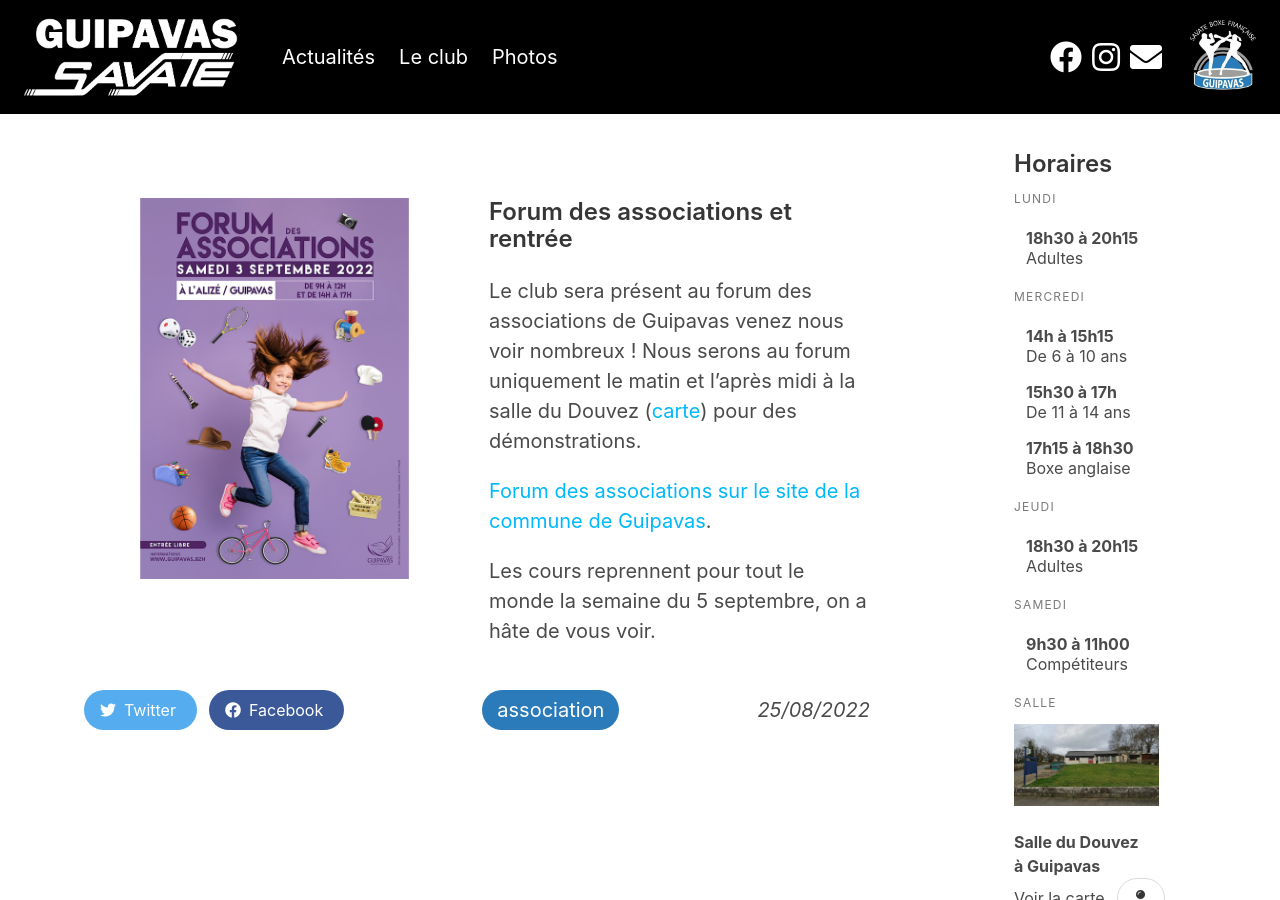
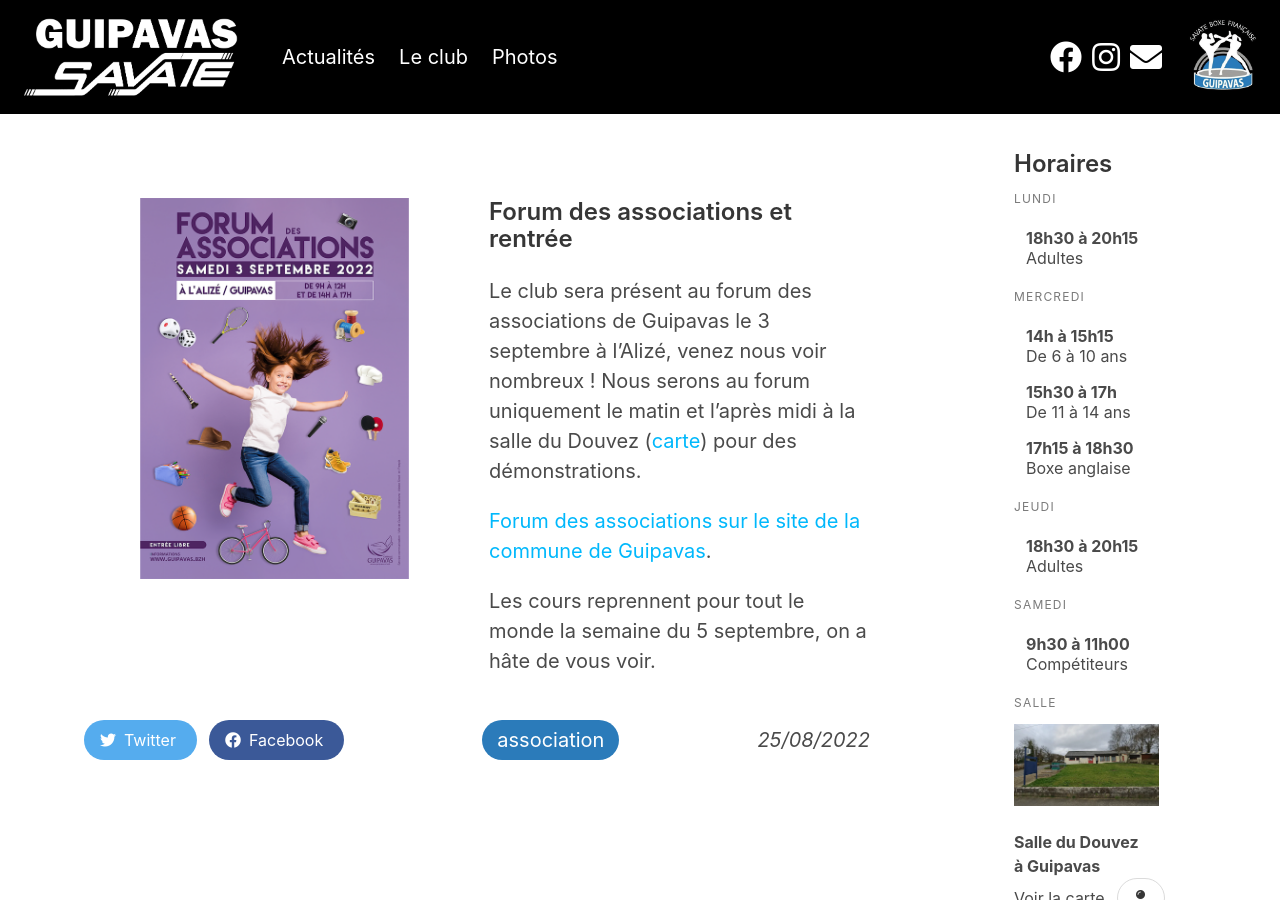
Before and after one commit to guipavas-savate/guipavas-savate.github.io, a Jekyll site: the page built from _posts/2022-08-25-forum-rentree.md, in a window 1280 px wide and 900 px high. Built offline with Jekyll 4.4.1, drawn with Linux system fonts in a browser that asks for light colours; nearby versions of some CDN libraries.

Commit message:
Ajout de la date et la salle

```diff
--- a/_posts/2022-08-25-forum-rentree.md
+++ b/_posts/2022-08-25-forum-rentree.md
@@ -6,7 +6,7 @@
 img: /images/forum_asso2022.png
 ---
 
-Le club sera présent au forum des associations de Guipavas venez nous voir nombreux ! Nous serons au forum uniquement le matin et l'après midi à la salle du Douvez ([carte](https://www.google.com/maps/place/Salle+Du+Douvez/@48.4149772,-4.3516743,17.75z/data=!4m12!1m6!3m5!1s0x4816b13dc52de413:0xd2971dd8c40ca1e8!2sSalle+Du+Douvez!8m2!3d48.414921!4d-4.3503759!3m4!1s0x4816b13dc52de413:0xd2971dd8c40ca1e8!8m2!3d48.414921!4d-4.3503759)) pour des démonstrations.
+Le club sera présent au forum des associations de Guipavas le 3 septembre à l’Alizé, venez nous voir nombreux ! Nous serons au forum uniquement le matin et l'après midi à la salle du Douvez ([carte](https://www.google.com/maps/place/Salle+Du+Douvez/@48.4149772,-4.3516743,17.75z/data=!4m12!1m6!3m5!1s0x4816b13dc52de413:0xd2971dd8c40ca1e8!2sSalle+Du+Douvez!8m2!3d48.414921!4d-4.3503759!3m4!1s0x4816b13dc52de413:0xd2971dd8c40ca1e8!8m2!3d48.414921!4d-4.3503759)) pour des démonstrations.
 
 [Forum des associations sur le site de la commune de Guipavas](https://guipavas.bzh/pages-speciales/fonctionnalites/agenda-133/forum-des-associations-2441.html?cHash=53022821c6121e2ad05a9db962539e14).
 
```
